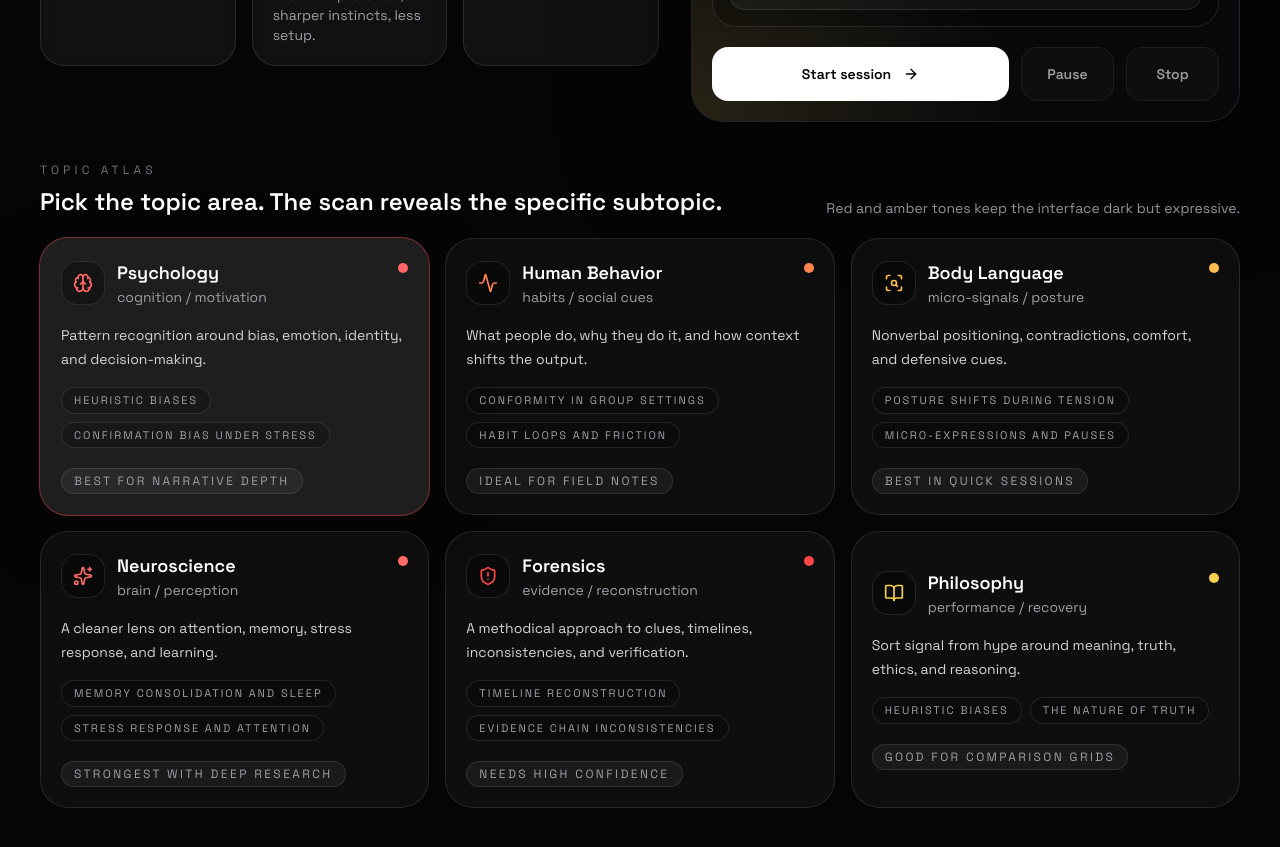
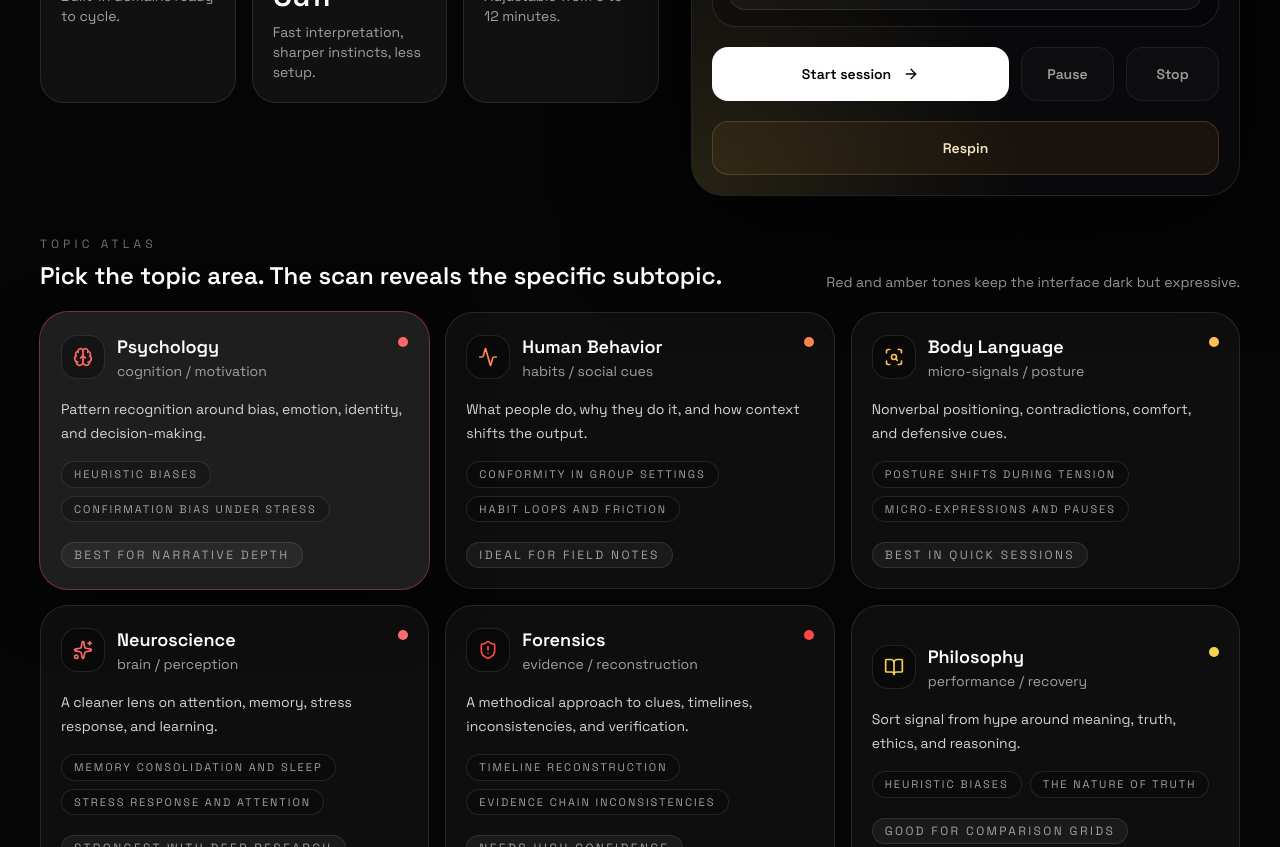
Before and after one commit to angys-code/congrads-website, a Next.js app: page / in a window 1280 px wide. Shown: the part 900-1747 px from the top of the page. Built offline with nearby package versions, Linux system fonts and the light colour scheme.

Commit message:
feat: add respin functionality to session for enhanced user interaction

```diff
--- a/app/page.tsx
+++ b/app/page.tsx
@@ -346,7 +346,12 @@ export default function Home() {
             return;
         }
 
+        respinSession();
+    };
+
+    const respinSession = () => {
         const subject = selectedTopic.prompts[Math.floor(Math.random() * selectedTopic.prompts.length)];
+
         setScanTopic(selectedTopic);
         setResearchSubject(subject);
         setScanStep(0);
@@ -426,6 +431,14 @@ export default function Home() {
         }
 
         startSession();
+    };
+
+    const handleRespin = () => {
+        if (sessionPhase === 'scanning') {
+            return;
+        }
+
+        respinSession();
     };
 
     return (
@@ -694,6 +707,15 @@ export default function Home() {
                                     </button>
                                 </div>
                             </div>
+
+                            <button
+                                type="button"
+                                onClick={handleRespin}
+                                disabled={sessionPhase === 'scanning' || selectedTopic.prompts.length === 0}
+                                className={`w-full rounded-2xl border border-[#ffb34733] bg-[#ffb34710] px-5 py-4 text-sm font-semibold text-[#f8e6bd] transition hover:bg-[#ffb3471d] ${sessionPhase === 'scanning' || selectedTopic.prompts.length === 0 ? 'cursor-not-allowed opacity-60' : ''}`}
+                            >
+                                Respin
+                            </button>
                         </div>
                     </aside>
                 </section>
```
